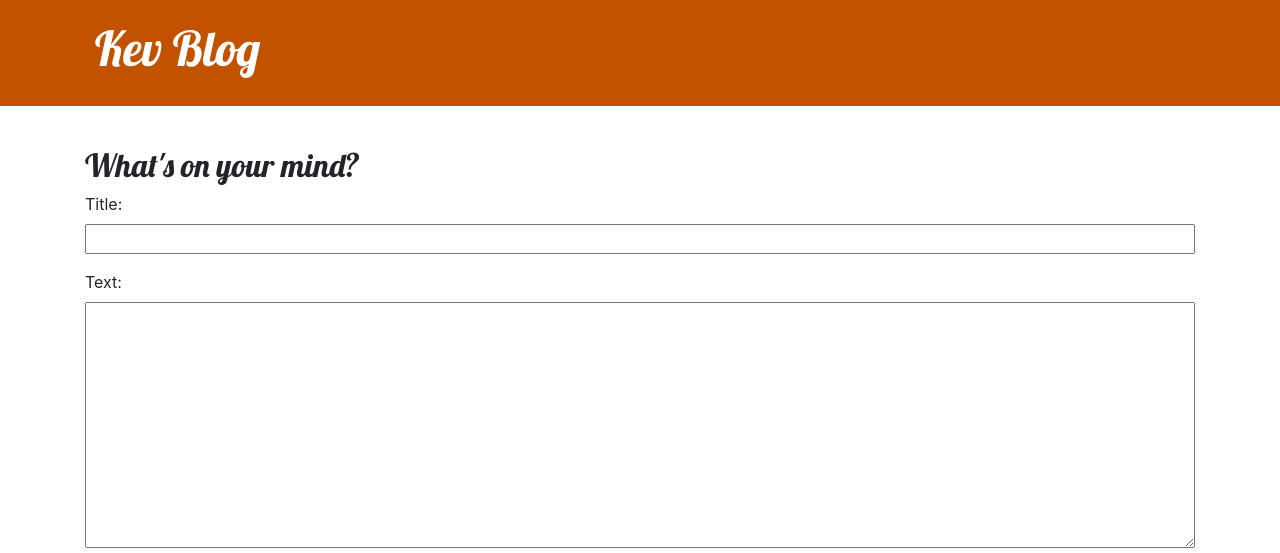
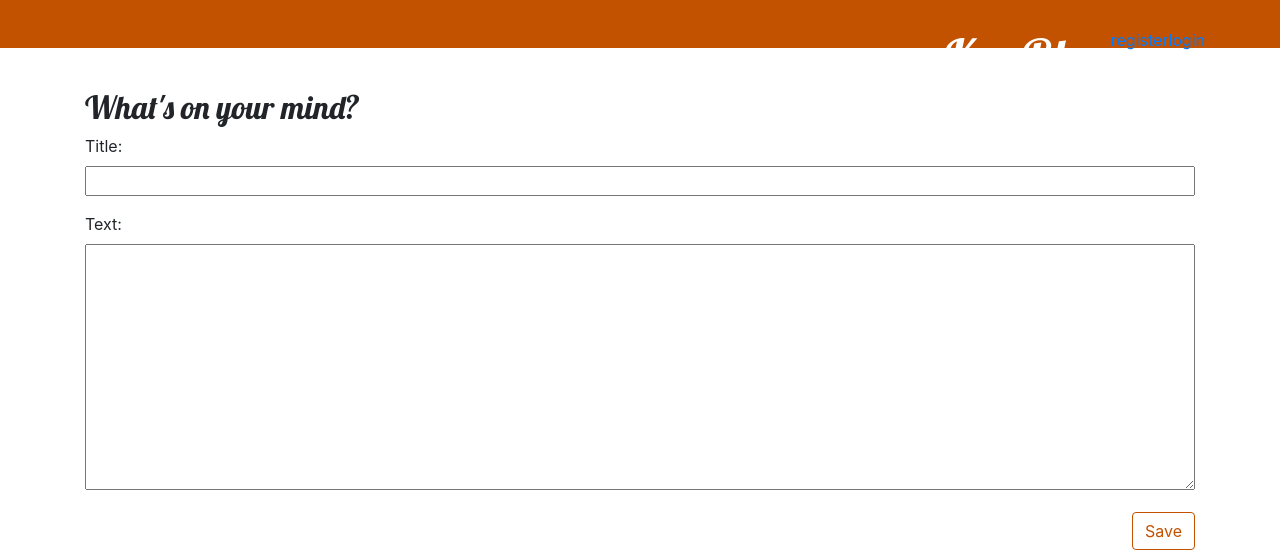
Before and after one commit to kiarieking/kev-blog, a Django app: template blog/templates/blog/post_edit.html in a window 1280 px wide. Shown: the top 553 px of the page. Run offline with Django 3.2, Linux system fonts and the light colour scheme; the template is opened without the code that fills it: values that come from a table or form of the project are taken from there, others are empty; parts of the project's set-up code (start-up, migrations or seed data) failed here and were passed over.

Commit message:
create/edit post security and login page

```diff
--- a/blog/static/css/blog.css
+++ b/blog/static/css/blog.css
@@ -1,3 +1,6 @@
+a{
+float: right;
+}
 .page-header {
     background-color: #C25100;
     margin-top: 0;
--- a/blog/templates/base.html
+++ b/blog/templates/base.html
@@ -12,9 +12,18 @@
     <header class="page-header">
         <div class="container">
             {% if user.is_authenticated %}
-            <a href="{% url 'post_new' %}" class="top-menu">
-                {% include './blog/icons/file-earmark-plus.svg'%}
-            </a>
+                <a href="{% url 'post_new' %}" class="top-menu">
+                    {% include './blog/icons/file-earmark-plus.svg'%}
+                </a>
+            {% else %}
+              <aside>
+                <a href="{% url 'login' %}">
+                    login
+                </a>
+                <a href="">
+                    register
+                </a>
+               </aside>
             {% endif %}
             <h1><a href="/"> Kev Blog</a></h1>
         </div>
@@ -26,6 +35,6 @@
                     {% endblock %}
                 </div>
             </div>
-        </main>
+     </main>
 </body>
 </html>
--- a/blog/views.py
+++ b/blog/views.py
@@ -44,3 +44,6 @@ def post_edit(request, id):
         form = PostForm(instance=post)
     context = {'form': form}
     return render(request, 'blog/post_edit.html', context)
+
+
+def register(request):
--- a/mysite/settings.py
+++ b/mysite/settings.py
@@ -119,6 +119,7 @@ USE_TZ = True
 # Static files (CSS, JavaScript, Images)
 # https://docs.djangoproject.com/en/2.2/howto/static-files/
 
+LOGIN_REDIRECT_URL = "/"
 STATIC_URL = '/static/'
 STATIC_ROOT = os.path.join(BASE_DIR, 'static')
 MEDIA_URL = '/media/'
```
Also changed, not shown: users/templates/users/login.html (+20 -1 lines), users/templates/users/register.html (added, +10 -0 lines).
